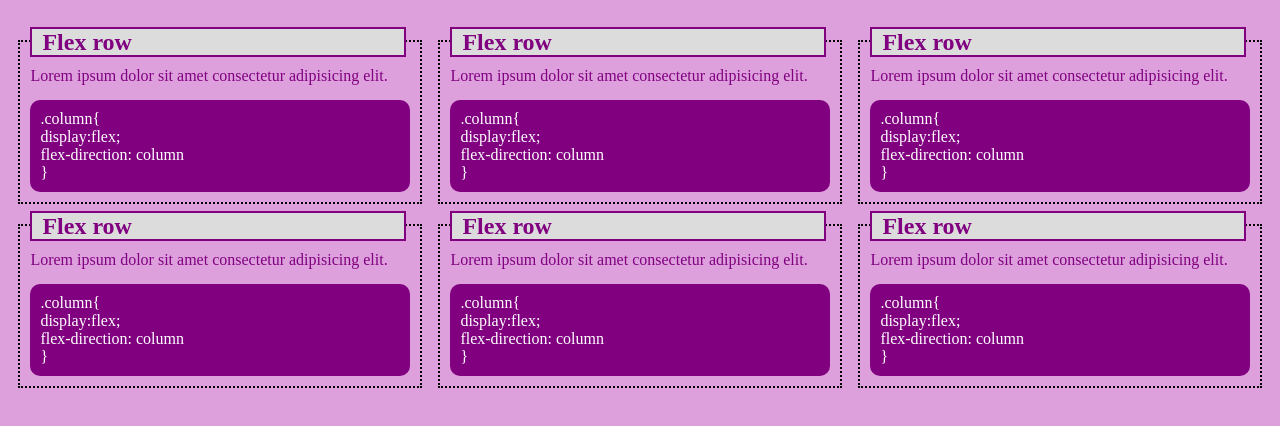
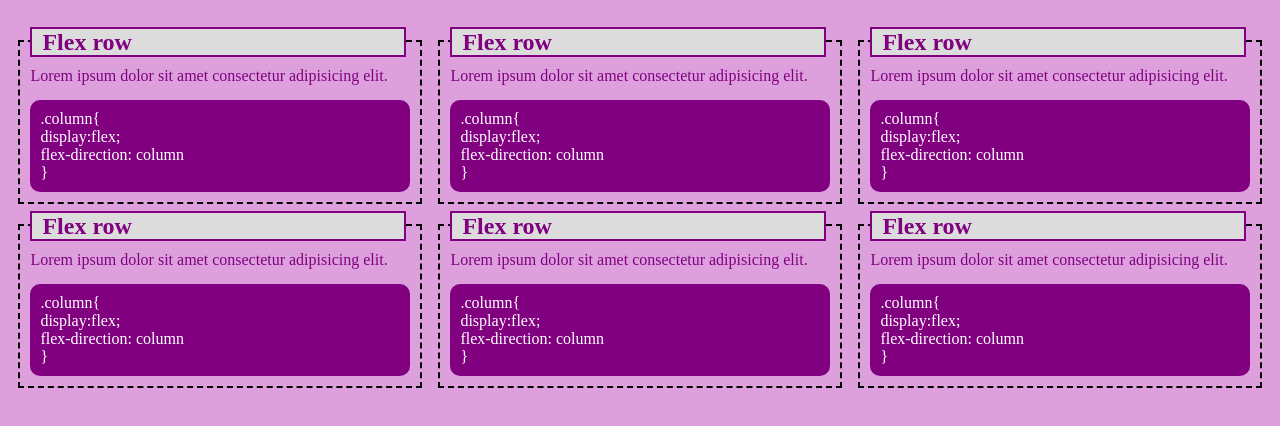
Before and after one commit to Gabobe15/nimo-flex, a plain HTML site: page index.html in a window 1280 px wide. Drawn offline with Linux system fonts and the light colour scheme.

Commit message:
change dotted to dashed in div

```diff
--- a/styles.css
+++ b/styles.css
@@ -1,29 +1,29 @@
-*{
+* {
   margin: 0;
   padding: 0;
   box-sizing: border-box;
 }
-body{
+body {
   background-color: plum;
-    margin: 0 10px
+  margin: 0 10px;
 }
 
-section{
+section {
   display: flex;
   justify-content: space-around;
   flex-wrap: wrap;
   margin-top: 30px;
 }
 
-div{
+div {
   flex-basis: 32%;
   margin: 10px 0;
-    border: 2px  dotted;
-    padding: 10px ;
+  border: 2px dashed;
+  padding: 10px;
   position: relative;
 }
 
-h1{
+h1 {
   padding-left: 10px;
   border: 2px solid;
   height: 30px;
@@ -34,15 +34,16 @@ h1{
   background-color: gainsboro;
 }
 
-h1, p{
+h1,
+p {
   color: purple;
 }
 
-p{
+p {
   margin: 15px 0;
 }
 
-article{
+article {
   color: white;
   background-color: purple;
   padding: 10px;
```
Lines whose indentation alone changed are shown as unchanged.
